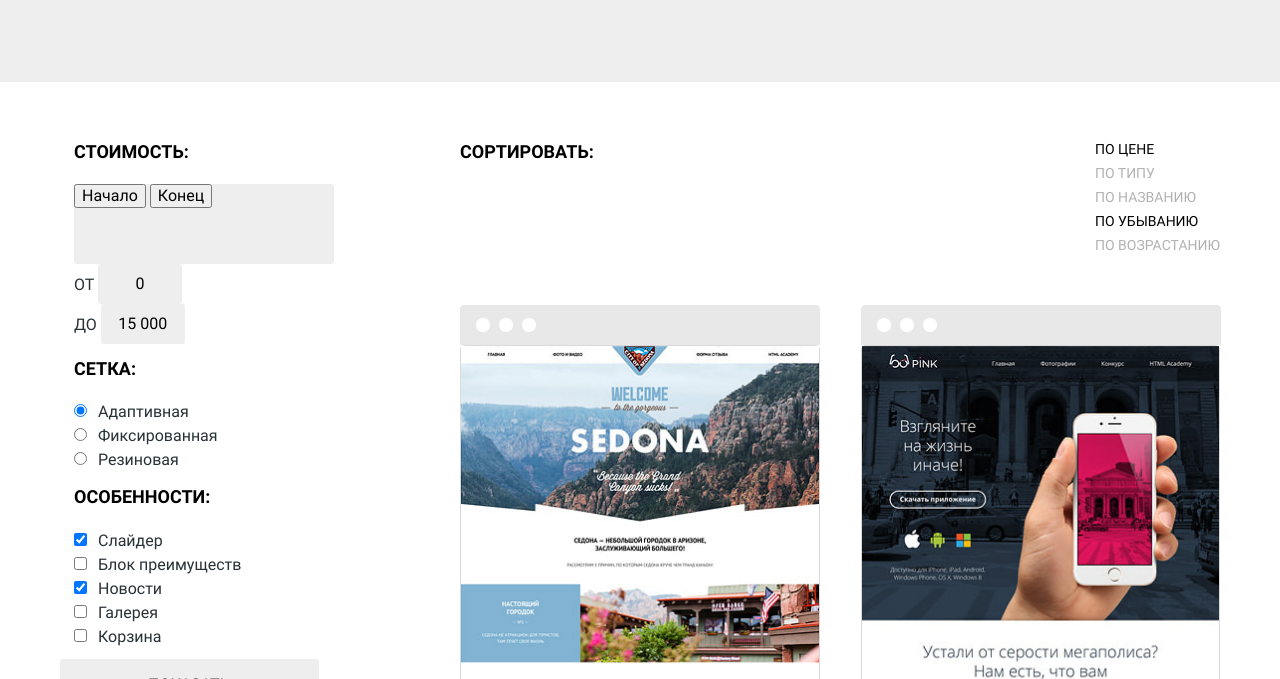
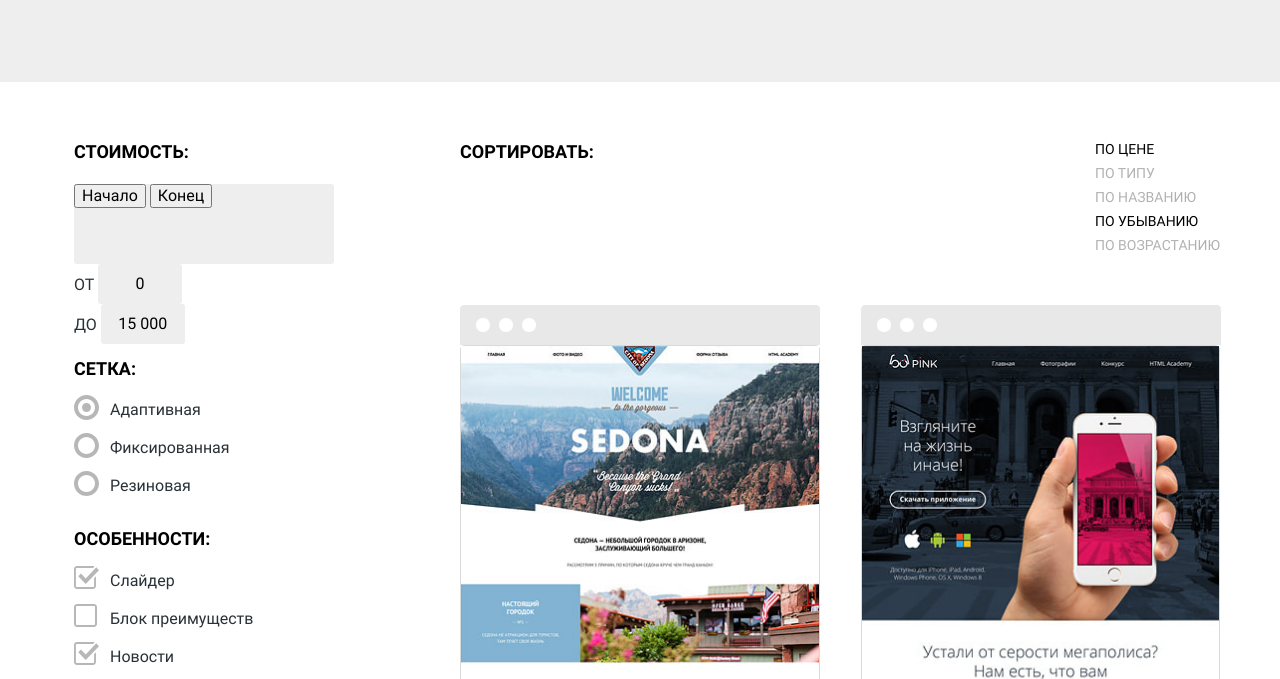
Before and after one commit to dmitry-ios/1483875-nerds-28, a plain HTML site: page catalog.html in a window 1280 px wide. Shown: the part 273-952 px from the top of the page. Drawn offline with Linux system fonts and the light colour scheme.

Commit message:
Оформил контролы на странице Catalog.

```diff
--- a/catalog.html
+++ b/catalog.html
@@ -18,7 +18,7 @@
       <ul class="site-navigation">
         <li><a href="index.html">Студия</a></li>
         <li><a href="">Клиенты</a></li>
-        <li><a href="">Магазин</a></li>
+        <li class="site-navigation-current"><a>Магазин</a></li>
         <li><a href="">Контакты</a></li>
       </ul>
       <div class="user-navigation">
@@ -56,19 +56,43 @@
           <fieldset>
             <legend><h3 class="filter-heading">Сетка:</h3></legend>
             <ul>
-              <li><input type="radio" name="grid" value="adaptive" id="field-grid-adaptive" checked><label for="field-grid-adaptive">Адаптивная</label></li>
-              <li><input type="radio" name="grid" value="fixed" id="field-grid-fixed"><label for="field-grid-fixed">Фиксированная</label></li>
-              <li><input type="radio" name="grid" value="rubber" id="field-grid-rubber"><label for="field-grid-rubber">Резиновая</label></li>
+              <li class="filter-option">
+                <input class="visually-hidden filter-input-radio" type="radio" name="grid" value="adaptive" id="field-grid-adaptive" checked>
+                <label for="field-grid-adaptive">Адаптивная</label>
+              </li>
+              <li class="filter-option">
+                <input class="visually-hidden filter-input-radio" type="radio" name="grid" value="fixed" id="field-grid-fixed">
+                <label for="field-grid-fixed">Фиксированная</label>
+              </li>
+              <li class="filter-option">
+                <input class="visually-hidden filter-input-radio" type="radio" name="grid" value="rubber" id="field-grid-rubber">
+                <label for="field-grid-rubber">Резиновая</label>
+              </li>
             </ul>
           </fieldset>
           <fieldset>
             <legend><h3 class="filter-heading">Особенности:</h3></legend>
             <ul>
-              <li><input type="checkbox" name="slider" id="field-slider" checked><label for="field-slider">Слайдер</label></li>
-              <li><input type="checkbox" name="block-advantage" id="field-block-advantage"><label for="field-block-advantage">Блок преимуществ</label></li>
-              <li><input type="checkbox" name="news" id="field-news" checked><label for="field-news">Новости</label></li>
-              <li><input type="checkbox" name="gallery" id="field-gallery"><label for="field-gallery">Галерея</label></li>
-              <li><input type="checkbox" name="cart" id="field-cart"><label for="field-cart">Корзина</label></li>
+              <li class="filter-option">
+                <input class="visually-hidden filter-input-checkbox" type="checkbox" name="slider" id="field-slider" checked>
+                <label for="field-slider">Слайдер</label>
+              </li>
+              <li class="filter-option">
+                <input class="visually-hidden filter-input-checkbox" type="checkbox" name="block-advantage" id="field-block-advantage">
+                <label for="field-block-advantage">Блок преимуществ</label>
+              </li>
+              <li class="filter-option">
+                <input class="visually-hidden filter-input-checkbox" type="checkbox" name="news" id="field-news" checked>
+                <label for="field-news">Новости</label>
+              </li>
+              <li class="filter-option">
+                <input class="visually-hidden filter-input-checkbox" type="checkbox" name="gallery" id="field-gallery">
+                <label for="field-gallery">Галерея</label>
+              </li>
+              <li class="filter-option">
+                <input class="visually-hidden filter-input-checkbox" type="checkbox" name="cart" id="field-cart">
+                <label for="field-cart">Корзина</label>
+              </li>
             </ul>
           </fieldset>
           <button class="button" type="submit">Показать</button>
--- a/css/style.css
+++ b/css/style.css
@@ -78,13 +78,17 @@ img {
     height: auto;
 }
 
-.visually-hidden {
+.visually-hidden:not(:focus):not(:active),
+input[type="checkbox"].visually-hidden,
+input[type="radio"].visually-hidden {
   position: absolute;
   width: 1px;
   height: 1px;
   margin: -1px;
   border: 0;
   padding: 0;
+  white-space: nowrap;
+  clip-path: inset(100%);
   clip: rect(0 0 0 0);
   overflow: hidden;
 }
@@ -176,6 +180,24 @@ img {
 .user-navigation a:active,
 .site-navigation a:active {
     color: var(--basic-black-active);
+}
+
+.site-navigation-current {
+    position: relative;
+}
+
+.site-navigation-current a:not([href]) {
+    color: var(--basic-black);
+}
+
+.site-navigation-current::after {
+    content: "";
+    position: absolute;
+    left: 0;
+    right: 0;
+    bottom: -13px;
+    height: 2px;
+    background-color: var(--special-red);
   }
 
 /* Login link */
@@ -501,6 +523,67 @@ button.button:active {
 
 .filter-form fieldset {
     border: 0;
+}
+
+.filter-option {
+    margin-bottom: 19px;
+    padding-left: 25px;
+}
+
+.filter-option label {
+    position: relative;
+    display: block;
+    cursor: pointer;
+    user-select: none;
+}
+
+.filter-input-radio:hover + label::before,
+.filter-input-radio:focus + label::before,
+.filter-input-checkbox:hover + label::before,
+.filter-input-checkbox:focus + label::before {
+    opacity: 1.0;
+}
+
+/* Radio button control */
+
+.filter-input-radio + label::before {
+    content: "";
+    position: absolute;
+    left: -25px;
+    top: -5px;
+    width: 25px;
+    height: 25px;
+    background-image: url("../img/radio-off.svg");
+    background-repeat: no-repeat;
+    opacity: 0.4;
+}
+
+.filter-input-radio:checked + label::before {
+    background-image: url("../img/radio-on.svg");
+}
+
+/* Checkbox control */
+
+.filter-input-checkbox + label::before {
+    content: "";
+    position: absolute;
+    left: -25px;
+    top: -5px;
+    width: 23px;
+    height: 23px;
+    background-image: url("../img/checkbox-off.svg");
+    background-repeat: no-repeat;
+    opacity: 0.4;
+    background-size: 23px 23px;
+    background-position: left top;
+}
+
+.filter-input-checkbox:checked + label::before {
+    width: 25px;
+    height: 23px;
+    background-image: url("../img/checkbox-on.svg");
+    background-size: 25px 23px;
+    background-position: left top;
 }
 
 /* About section */
```
Lines whose indentation alone changed are shown as unchanged.
